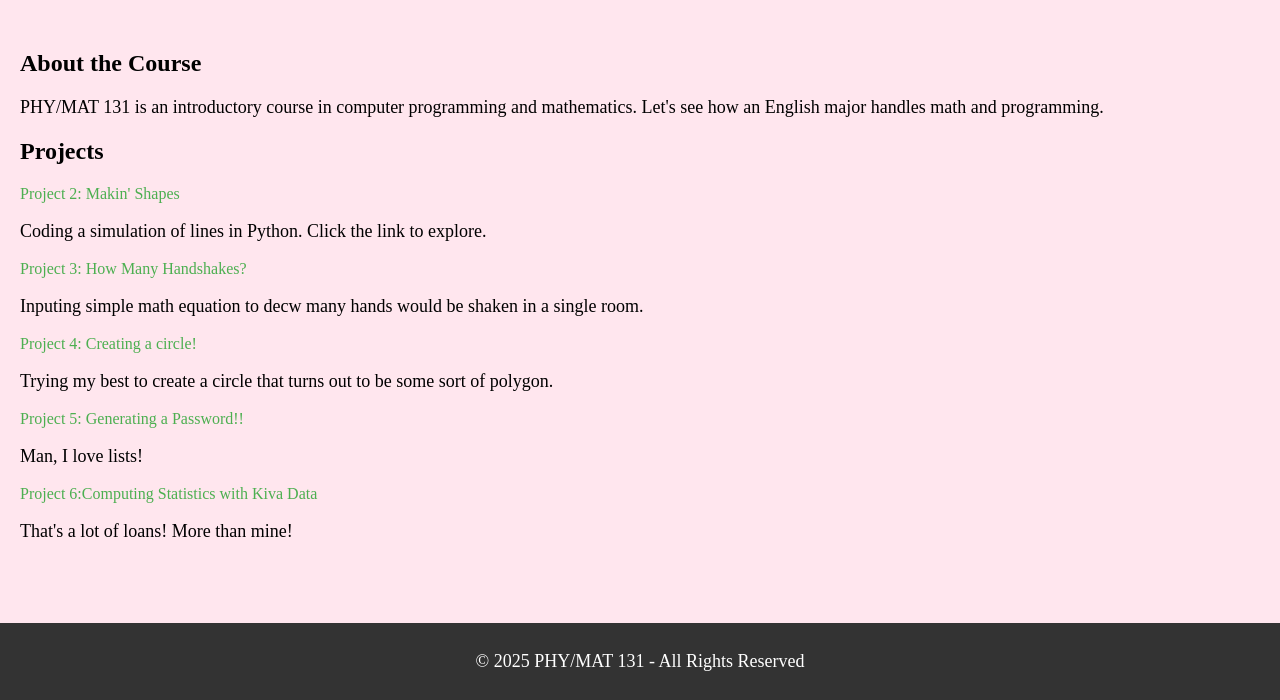
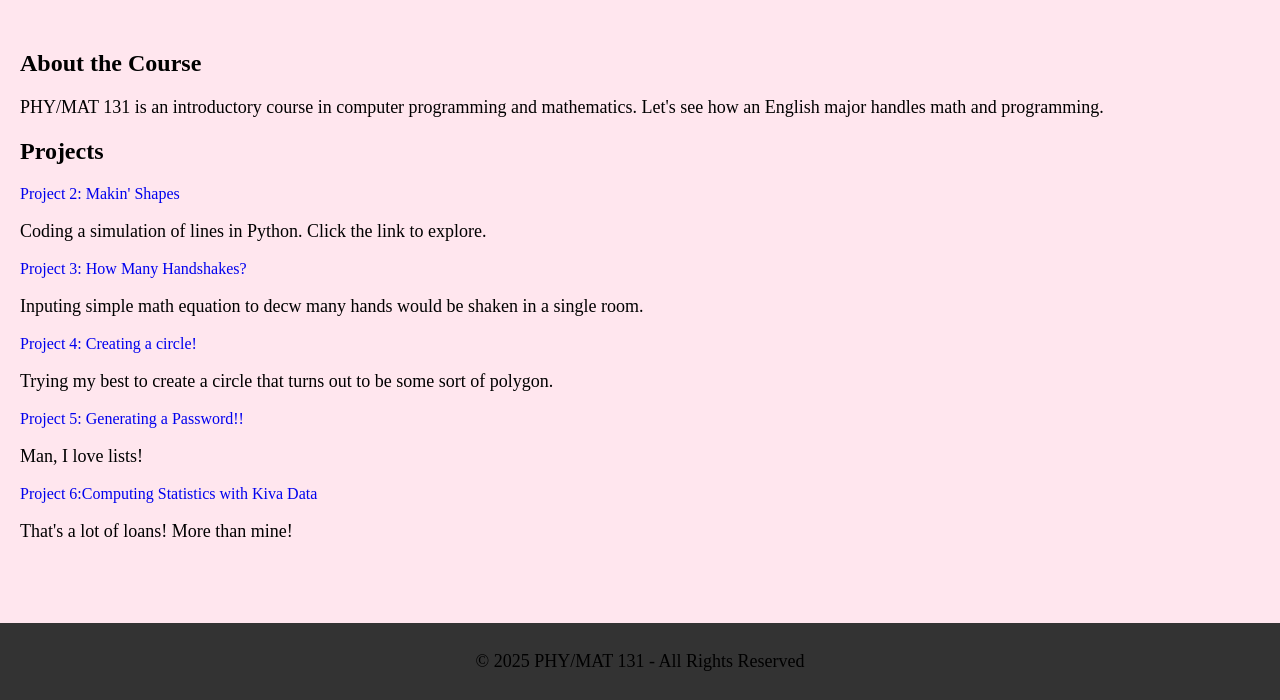
Before and after one commit to amilcherska/amilcherska.github.io, a plain HTML site: page index.html in a window 1280 px wide. Shown: the part 100-800 px from the top of the page. Drawn offline with Linux system fonts and the light colour scheme.

Commit message:
Update index.html

```diff
--- a/index.html
+++ b/index.html
@@ -7,7 +7,7 @@
     <title>PHY/MAT 131 Coding Showcase</title>
     <style>
         body {
-            font-family: Times New Roman, sans-serif;
+            font-family: Times New Roman, Times New Roman;
             margin: 0;
             padding: 0;
             background-color: #FFE6EE;
@@ -37,11 +37,11 @@
         }
         a {
             text-decoration: none;
-            color: #4CAF50;
+            color: Dark Green;
         }
         footer {
             background-color: #333;
-            color: white;
+            color: Dark Green;
             text-align: center;
             padding: 10px 0;
             position: fixed;
```
